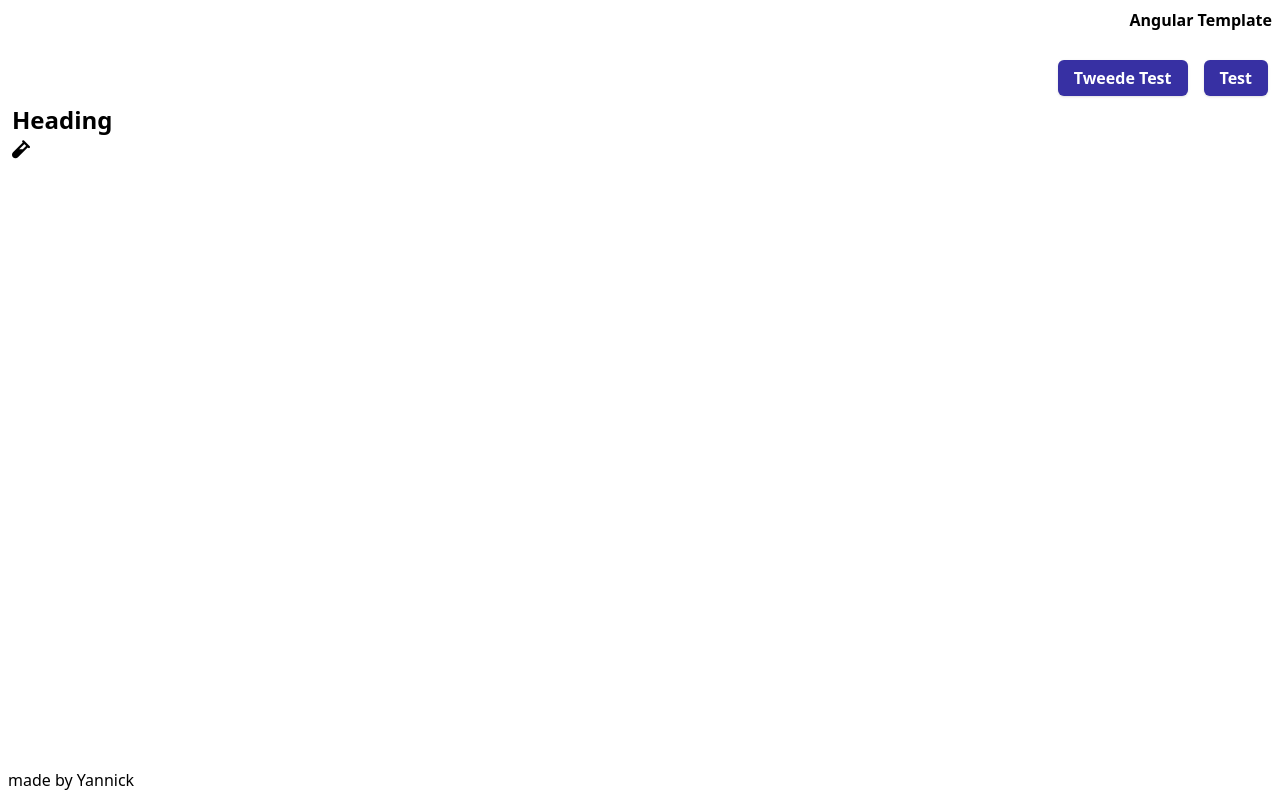
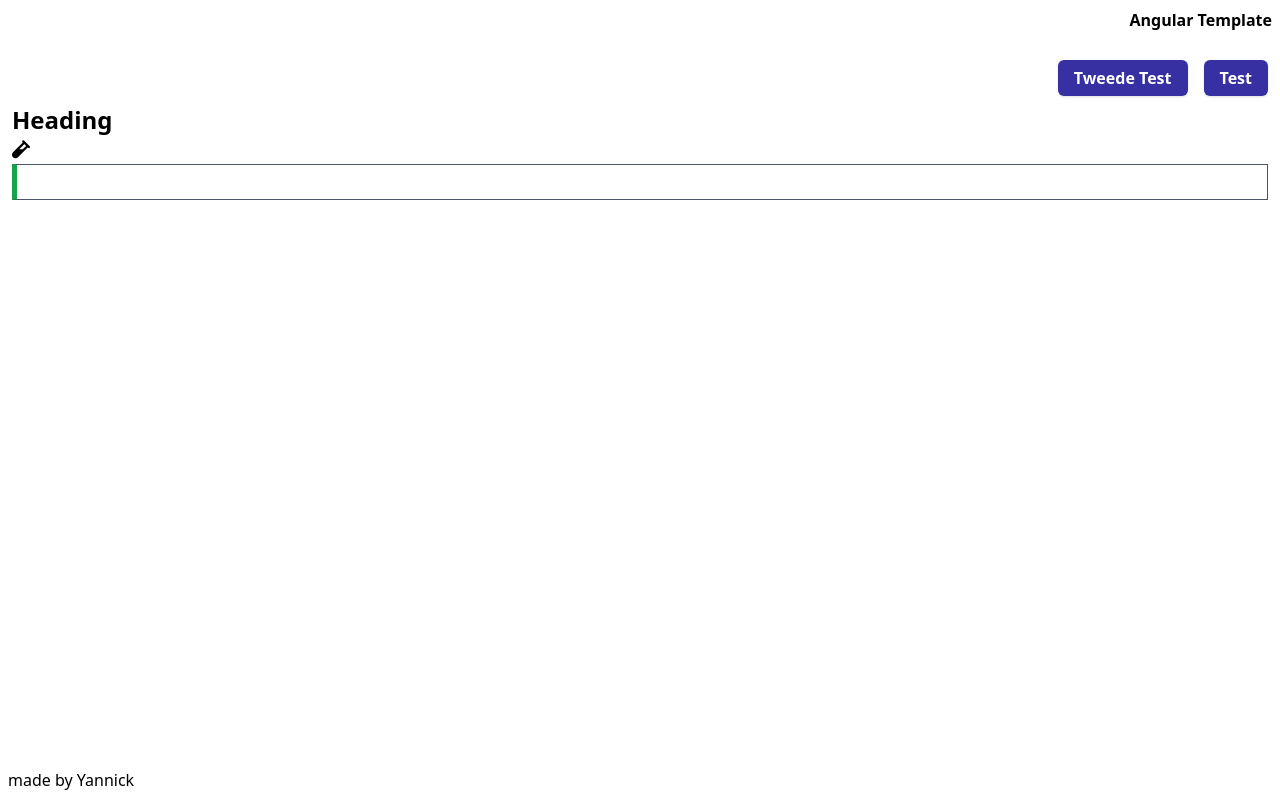
Before and after one commit to yannickspies/angular-template, an Angular app: page / in a window 1280 px wide. Built offline with nearby package versions, Linux system fonts and the light colour scheme.

Commit message:
styled input text field

```diff
--- a/src/app/app.component.html
+++ b/src/app/app.component.html
@@ -8,6 +8,7 @@
     >
     <app-heading [size]="'lg'">Heading</app-heading>
     <app-icon [name]="'vial'" [size]="'lg'"></app-icon>
+    <app-input-text></app-input-text>
   </main>
   <footer class="p-2">
     <app-text [textAlign]="'left'">made by Yannick</app-text>
--- a/src/app/shared/input-text/input-text.component.html
+++ b/src/app/shared/input-text/input-text.component.html
@@ -3,8 +3,8 @@
   Change relevant attributes in both components
 -->
 <input
-  [class.h-30]="size === 'sm'"
-  [class.h-35]="size === 'base'"
+  [class.h-7]="size === 'sm'"
+  [class.h-9]="size === 'base'"
   [class.border-l-red-800]="formControl.invalid || (required && !formControl.value)"
   [class.focus:border-l-red-800]="formControl.invalid || (required && !formControl.value)"
   [class.focus:border-l-green-600]="formControl.valid"
@@ -12,7 +12,7 @@
   [attr.name]="name ? name : null"
   [attr.placeholder]="placeholder ? placeholder : null"
   [formControl]="formControl"
-  class="block w-full border-l-[5px] border-gray-600 border-l-green-600 bg-white px-10 py-0 text-base text-black placeholder-gray-600 focus:border-gray-600 focus:ring-0 focus:ring-offset-0 disabled:cursor-not-allowed disabled:border-l-[1px] disabled:border-l-gray-600 disabled:bg-gray-100"
+  class="block w-full border-l-[5px] border-gray-600 border border-l-green-600 bg-white px-2 py-0 text-base text-black placeholder-gray-600 focus:border-gray-600 focus:ring-0 focus:ring-offset-0 disabled:cursor-not-allowed disabled:border-l-[1px] disabled:border-l-gray-600 disabled:bg-gray-100"
   [attr.type]="type"
   [attr.min]="min"
 />
```
Also changed, not shown: src/app/shared/shared.module.ts (+11 -2 lines).
